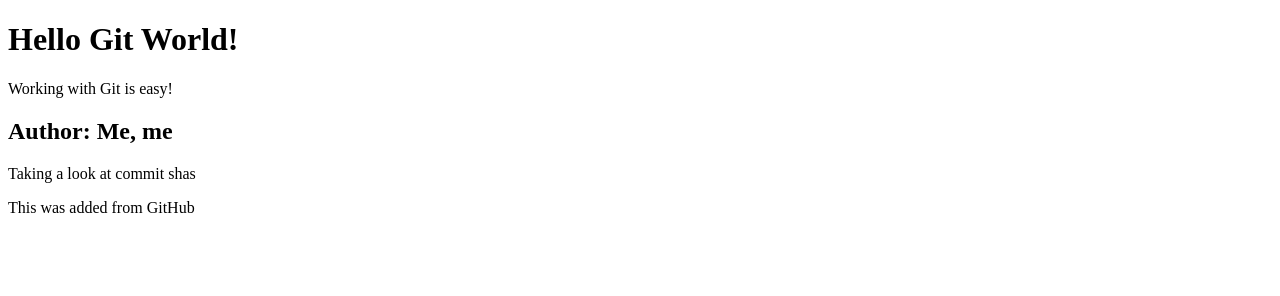
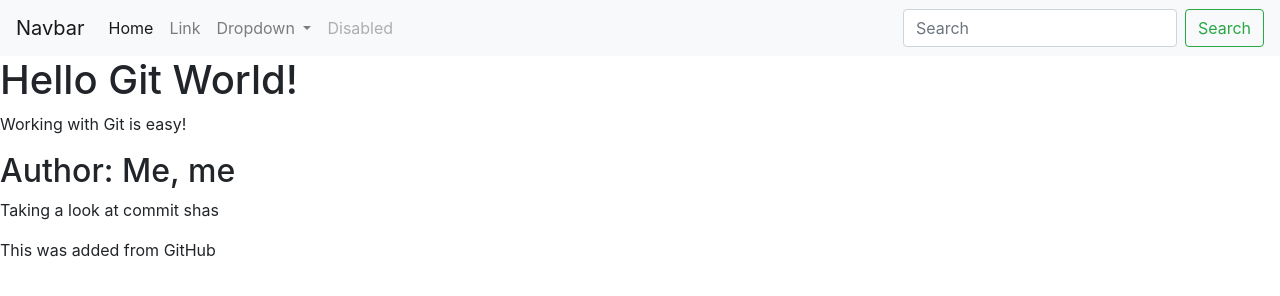
Before and after one commit to scottwr/GitGithubMasterclass, a plain HTML site: page index.html in a window 1280 px wide. Drawn offline with nearby package versions, Linux system fonts and the light colour scheme.

Commit message:
Add NavBar

```diff
--- a/index.html
+++ b/index.html
@@ -1,6 +1,47 @@
 <!DOCTYPE html>
 <html>
+    <head>
+
+        <link rel="stylesheet" href="https://stackpath.bootstrapcdn.com/bootstrap/4.5.0/css/bootstrap.min.css" integrity="sha384-9aIt2nRpC12Uk9gS9baDl411NQApFmC26EwAOH8WgZl5MYYxFfc+NcPb1dKGj7Sk" crossorigin="anonymous">
+
+    </head>
     <body>
+        <nav class="navbar navbar-expand-lg navbar-light bg-light">
+          <a class="navbar-brand" href="#">Navbar</a>
+          <button class="navbar-toggler" type="button" data-toggle="collapse" data-target="#navbarSupportedContent" aria-controls="navbarSupportedContent" aria-expanded="false" aria-label="Toggle navigation">
+            <span class="navbar-toggler-icon"></span>
+          </button>
+
+          <div class="collapse navbar-collapse" id="navbarSupportedContent">
+            <ul class="navbar-nav mr-auto">
+              <li class="nav-item active">
+                <a class="nav-link" href="#">Home <span class="sr-only">(current)</span></a>
+              </li>
+              <li class="nav-item">
+                <a class="nav-link" href="#">Link</a>
+              </li>
+              <li class="nav-item dropdown">
+                <a class="nav-link dropdown-toggle" href="#" id="navbarDropdown" role="button" data-toggle="dropdown" aria-haspopup="true" aria-expanded="false">
+                  Dropdown
+                </a>
+                <div class="dropdown-menu" aria-labelledby="navbarDropdown">
+                  <a class="dropdown-item" href="#">Action</a>
+                  <a class="dropdown-item" href="#">Another action</a>
+                  <div class="dropdown-divider"></div>
+                  <a class="dropdown-item" href="#">Something else here</a>
+                </div>
+              </li>
+              <li class="nav-item">
+                <a class="nav-link disabled" href="#" tabindex="-1" aria-disabled="true">Disabled</a>
+              </li>
+            </ul>
+            <form class="form-inline my-2 my-lg-0">
+              <input class="form-control mr-sm-2" type="search" placeholder="Search" aria-label="Search">
+              <button class="btn btn-outline-success my-2 my-sm-0" type="submit">Search</button>
+            </form>
+          </div>
+        </nav>
+
         <h1>Hello Git World!</h1>
 
         <div>
@@ -18,5 +59,9 @@
         </div>
 
         <!-- Some Comments -->
+
+        <script src="https://code.jquery.com/jquery-3.5.1.slim.min.js" integrity="sha384-DfXdz2htPH0lsSSs5nCTpuj/zy4C+OGpamoFVy38MVBnE+IbbVYUew+OrCXaRkfj" crossorigin="anonymous"></script>
+        <script src="https://cdn.jsdelivr.net/npm/popper.js@1.16.0/dist/umd/popper.min.js" integrity="sha384-Q6E9RHvbIyZFJoft+2mJbHaEWldlvI9IOYy5n3zV9zzTtmI3UksdQRVvoxMfooAo" crossorigin="anonymous"></script>
+        <script src="https://stackpath.bootstrapcdn.com/bootstrap/4.5.0/js/bootstrap.min.js" integrity="sha384-OgVRvuATP1z7JjHLkuOU7Xw704+h835Lr+6QL9UvYjZE3Ipu6Tp75j7Bh/kR0JKI" crossorigin="anonymous"></script>
     </body>
 </html>
```
